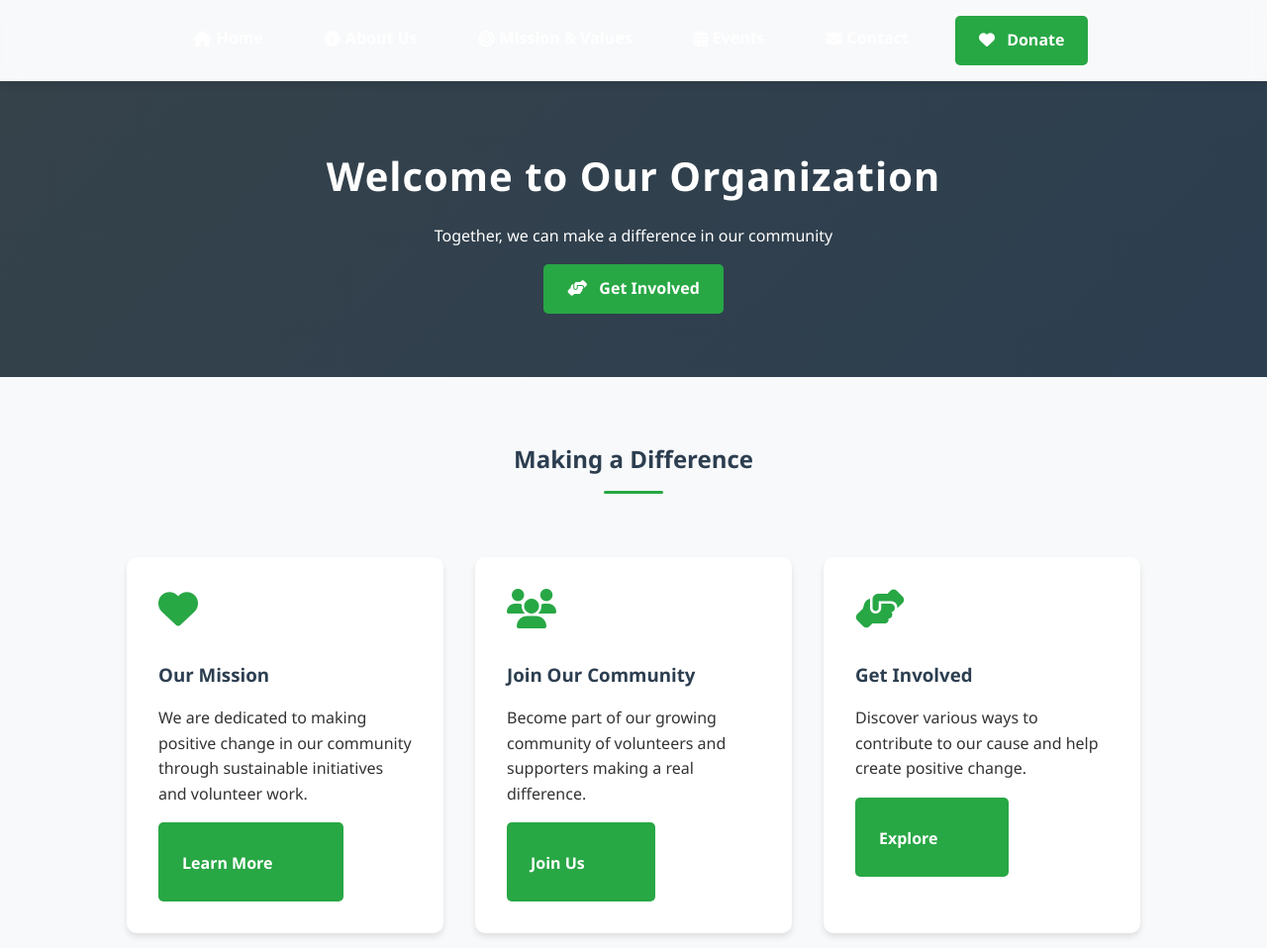
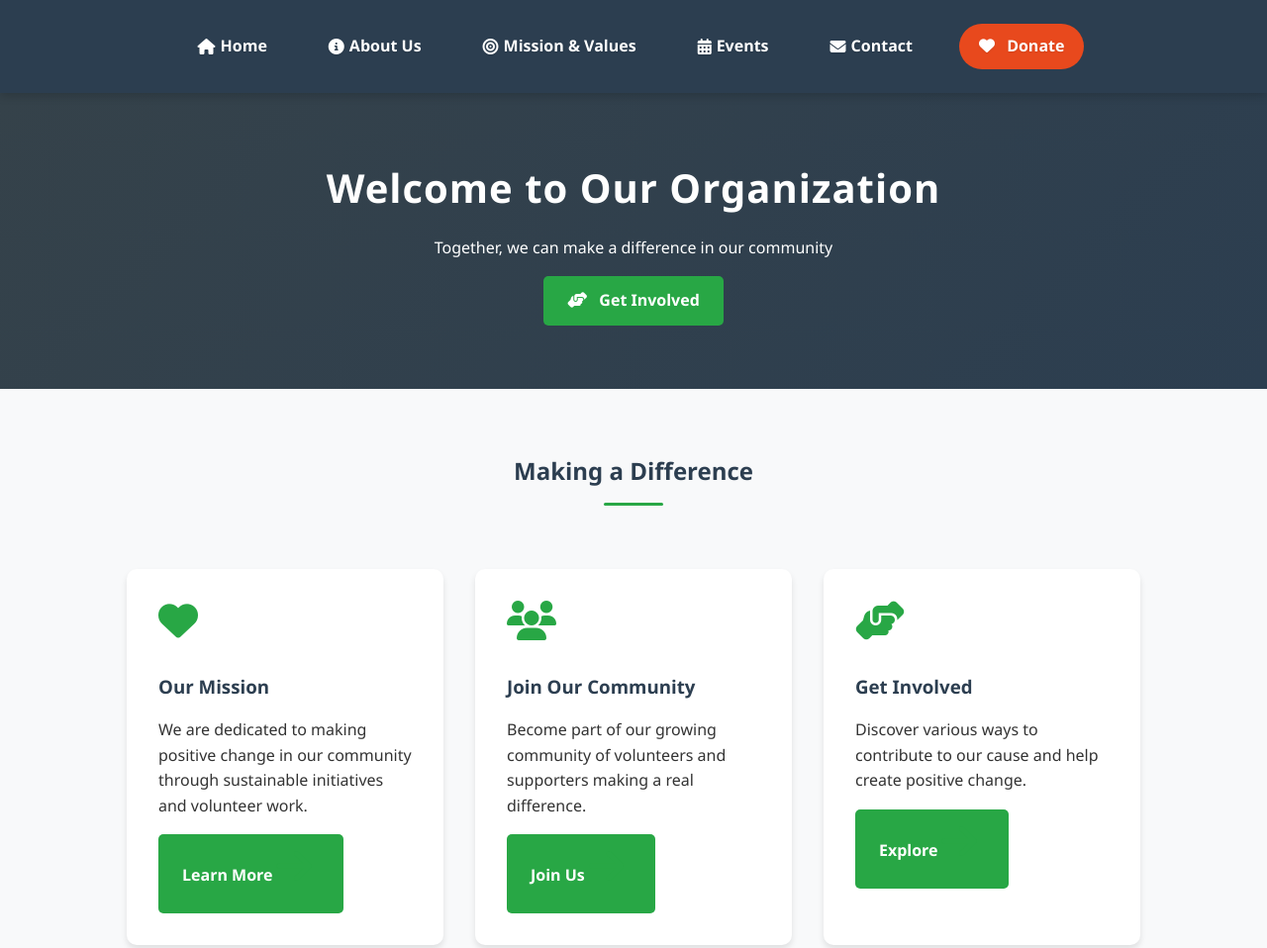
Before and after one commit to Notcreeper13/my-website, a website: page index.html in a window 1280 px wide. Shown: the top 958 px of the page at 99% size. Drawn offline with Linux system fonts and the light colour scheme.

Commit message:
Fixed navigation contrast and visibility issues

```diff
--- a/styles/main.css
+++ b/styles/main.css
@@ -49,10 +49,25 @@ nav ul {
     display: flex;
     justify-content: center;
     flex-wrap: wrap;
+    align-items: center;
 }
 
 nav ul li {
-    margin: 0 1rem;
+    margin: 0.5rem 1rem;
+}
+
+nav ul li a.button {
+    background: #e8491d;
+    color: white;
+    padding: 10px 20px;
+    border-radius: 25px;
+    transition: all 0.3s ease;
+}
+
+nav ul li a.button:hover {
+    background: #ff5a2c;
+    transform: translateY(-2px);
+    box-shadow: 0 4px 8px rgba(0,0,0,0.2);
 }
 
 nav ul li a {
@@ -104,14 +119,13 @@ h1 {
 }
 
 nav {
-    background: rgba(255, 255, 255, 0.1);
-    backdrop-filter: blur(10px);
+    background: #2c3e50;
     margin: 0;
     padding: 1rem 0;
     position: sticky;
     top: 0;
     z-index: 1000;
-    box-shadow: 0 2px 10px rgba(0,0,0,0.1);
+    box-shadow: 0 2px 10px rgba(0,0,0,0.2);
 }
 
 nav a {
@@ -123,11 +137,14 @@ nav a {
     display: flex;
     align-items: center;
     gap: 5px;
+    font-weight: 500;
+    text-shadow: 0 1px 2px rgba(0,0,0,0.1);
 }
 
 nav a:hover {
-    background: rgba(232, 73, 29, 0.8);
+    background: #e8491d;
     transform: translateY(-2px);
+    color: white;
 }
 
 .container {
```
